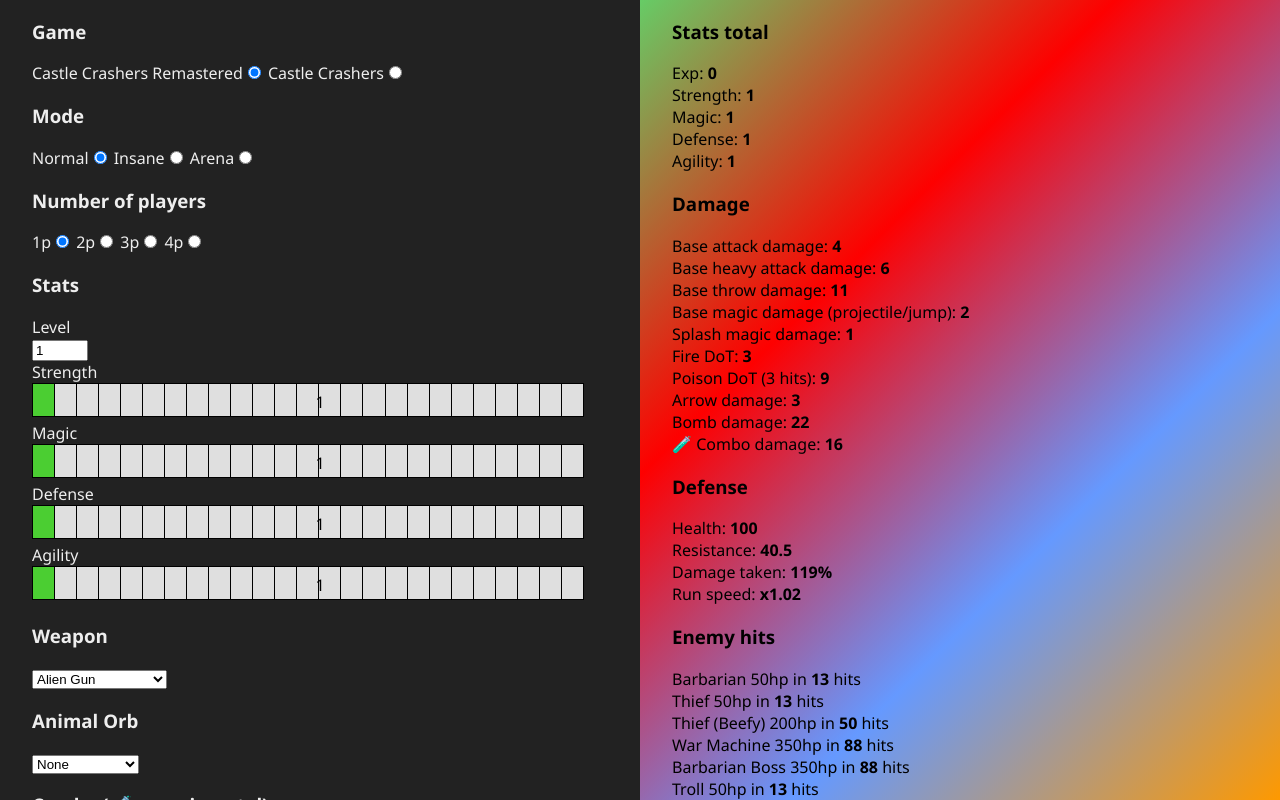
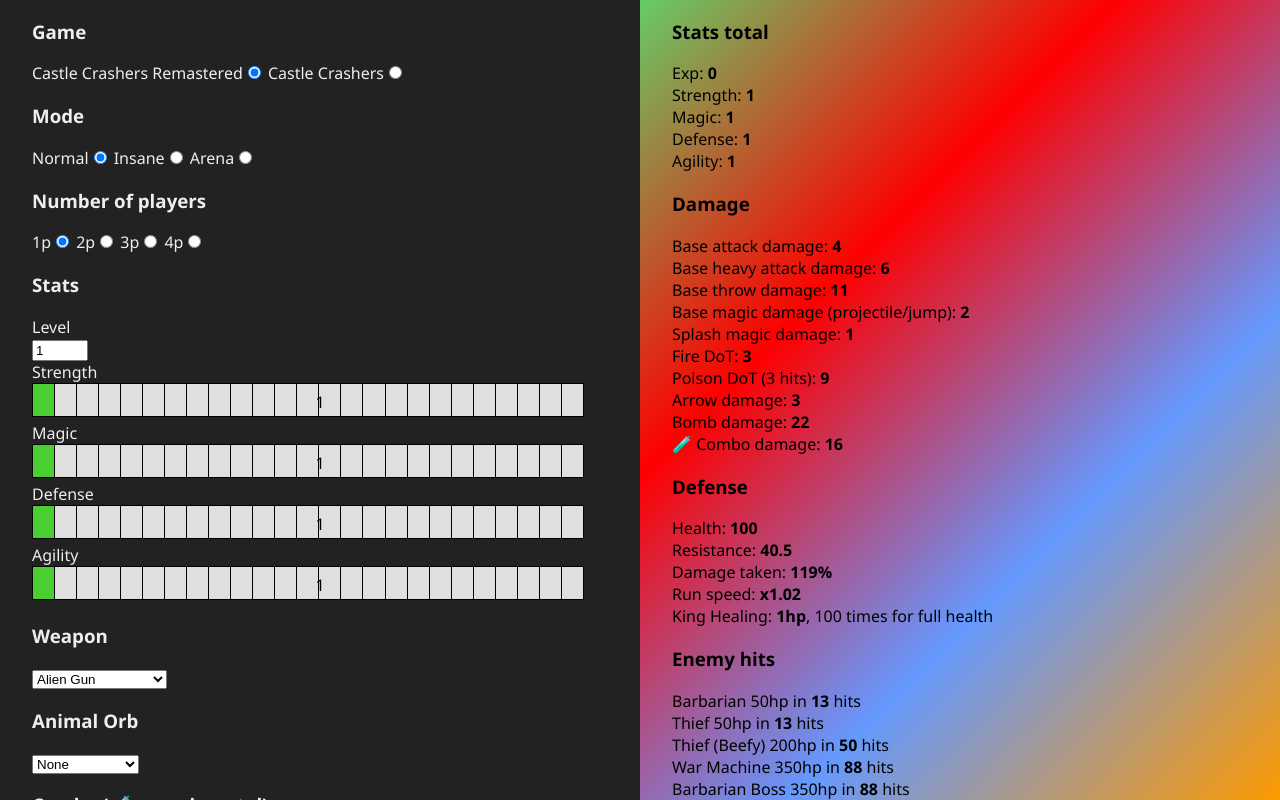
Before and after one commit to A1rPun/castle-crashers-stats, a Vue app: page / in a window 1280 px wide. Built offline with nearby package versions, Linux system fonts and the light colour scheme.

Commit message:
:sparkles: Add king healing

```diff
--- a/src/App.vue
+++ b/src/App.vue
@@ -206,6 +206,9 @@
       <div>
         Run speed: <strong>x{{ runSpeed }}</strong>
       </div>
+      <div>
+        King Healing: <strong>{{ healing }}hp</strong>, {{ Math.ceil(health / healing) }} times for full health
+      </div>
       <h3>Enemy hits</h3>
       <div class="text_output" v-html="output"></div>
       <div>
@@ -329,6 +332,9 @@
     dotDamage() {
       return Math.floor(3 + this.magicDamage * 0.4 + (this.mode === 3 ? 30 : this.level) * 0.1);
     },
+    healing() {
+      return Math.round(this.magicDamage * 0.25);
+    },
     arrowDamage() {
       return 2 + Math.floor(this.totalAgility);
     },
@@ -434,7 +440,7 @@
       if (this.weapon?.name !== 'Alien Gun') urlParams.set('weap', this.weapon.name);
       if (this.pet?.name !== 'None') urlParams.set('orb', this.pet.name);
       if (this.doCrit) urlParams.set('crit', 1);
-      if (this.combo !== 'a xyy') urlParams.set('combo', this.combo);
+      if (this.combo && this.combo !== 'a xyy') urlParams.set('combo', this.combo);
       window.history.replaceState(
         {},
         '',
```
